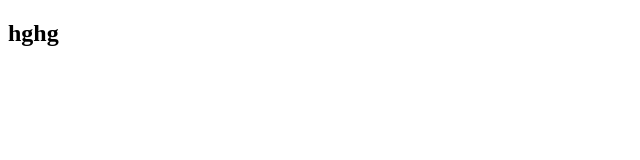
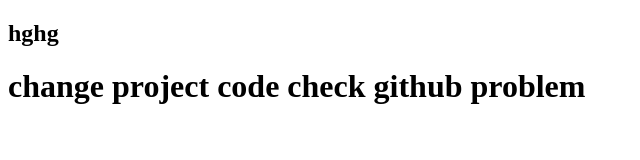
Before and after one commit to Anirbandasjoy/repo, a plain HTML site: page index.html in a window 1280 px wide. Shown: the whole page, without its empty margins (0-640 px from the left). Drawn offline with Linux system fonts and the light colour scheme.

Commit message:
change code

```diff
--- a/index.html
+++ b/index.html
@@ -8,5 +8,7 @@
 </head>
 <body>
     <h2>hghg</h2>
+
+    <h1>change project code check github problem</h1>
 </body>
 </html>
```
